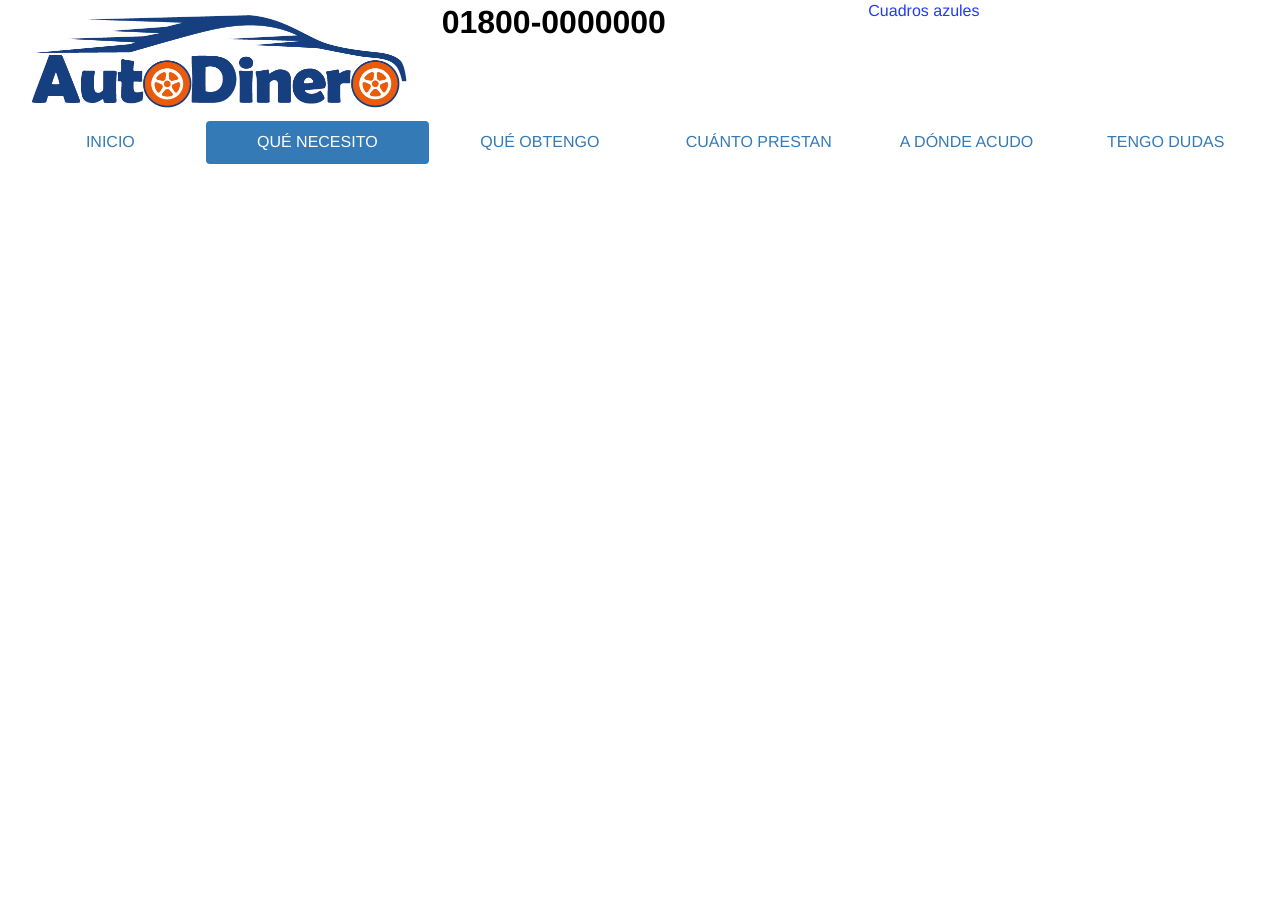
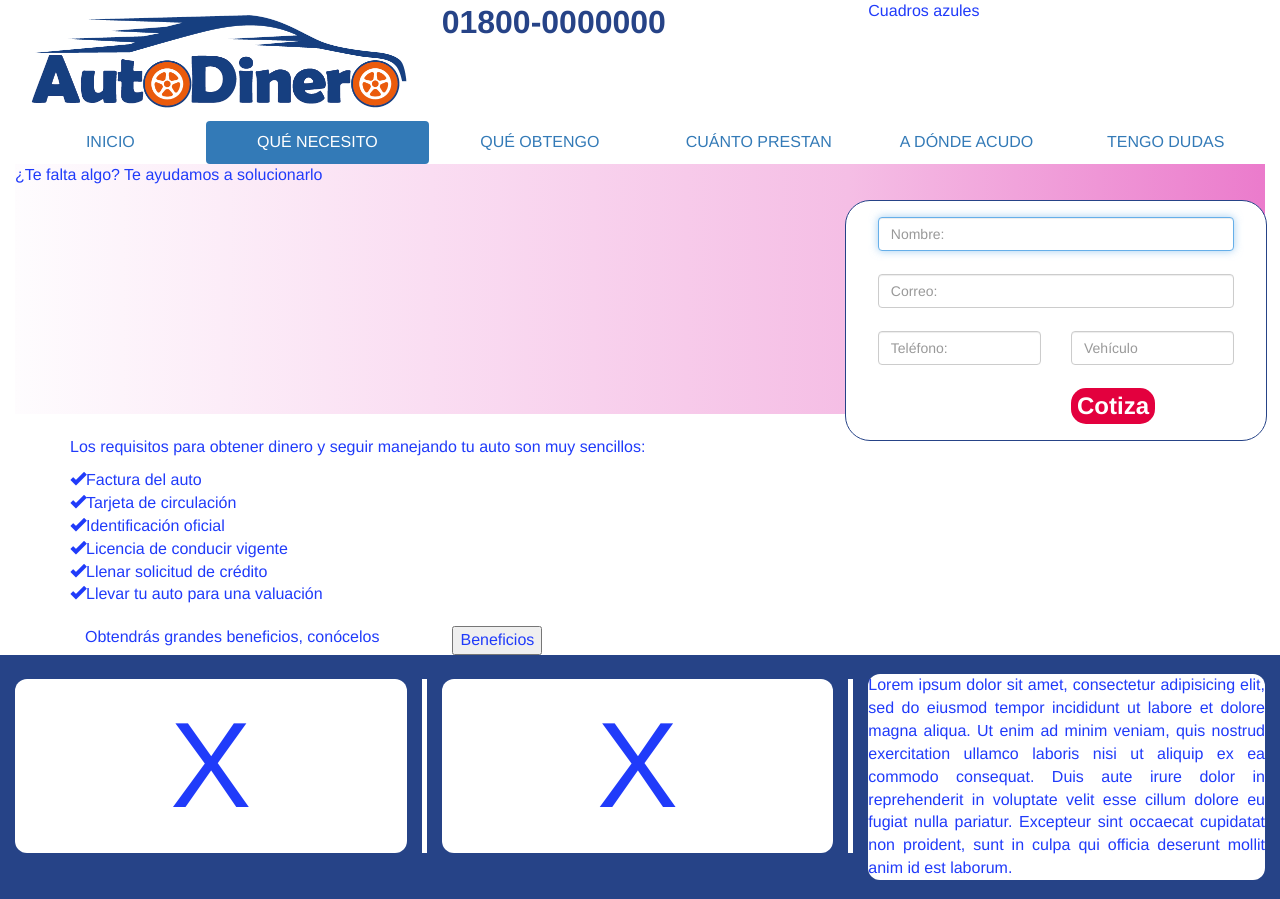
Before and after one commit to alesito500/PDI_web, a PHP site: page /general.html in a window 1280 px wide. Before the commit the page ends 164 px from the top, so only its background shows below. Run offline with PHP 8.4, Linux system fonts and the light colour scheme; some libraries are stand-ins or nearby versions.

Commit message:
Fin de general html
Terminé la base de la página general.html
además de algunas adecuaciones hechas al index y a la hoja de estilos.

```diff
--- a/html/css/style.css
+++ b/html/css/style.css
@@ -14,8 +14,19 @@ article{
   padding-top: 1em;
   padding-bottom: 1em;
   right: 1%;
-  top: 20%;
+  top: 25%;
   background-color: #fff;
+}
+.marco_cotiza button{
+  background-color: #e3003e;
+  color: #fff;
+  font-weight: bolder;
+  border-style: none;
+  font-size: x-large;
+  border-radius: 15px;
+}
+.marco_cotiza button:hover{
+  border: solid 2px #EB7ECD;
 }
 .renglon_imagen {
 	height: 250px;
@@ -93,21 +104,24 @@ article{
 }
 #telefono_01800{
   font-weight: 600;
-  color: #000;
+  color: #264387;
   font-size: 2em;
 }
 #telefono_azul_sm {
 	font-size: 1.7em;
 	margin-left: -1.5em;
 	font-weight: 600;
+  color: #264387;
 }
 #telefono_azul_md {
 	font-size: 1.9em;
   margin-left: -1.5em;
 	font-weight: 600;
+  color: #264387;
 }
-#telefono_azul_lg {
+#telefono_azul_lg{
 	font-size: 2.3em;
 	margin-left: -1.5em;
 	font-weight: 600;
+  color:#264387;
 }
--- a/html/general.html
+++ b/html/general.html
@@ -16,13 +16,15 @@
   <title>¿Qué necesito?</title>
 </head>
 <body>
-  <!-- Men&uacute; de navegaci&oacute;n -->
+
   <div class="container-fluid">
+    <!-- Banner superior -->
     <div class="row" id="banner-superior" >
       <div class="col-xs-8 col-sm-3 col-md-4"><img src="images/Logo-Autodinero.png" class="img-responsive" alt="Autodinero"></div>
       <div class="col-xs-4 col-sm-5 col-md-4" id="telefono_01800">01800-0000000</div>
       <div class="hidden-xs col-sm-4 col-md-4">Cuadros azules</div>
     </div>
+    <!-- Men&uacute; de navegaci&oacute;n -->
     <div class="row" id="menu-navegacion">
       <div class="col-xs-12">
         <ul class="nav nav-pills nav-justified">
@@ -35,8 +37,85 @@
         </ul>
       </div>
     </div>
+    <!-- Men&uacute; de navegaci&oacute;n -->
+    <!-- Banner principal -->
+    <div class="renglon_imagen">
+      <p>¿Te falta algo? Te ayudamos a solucionarlo</p>
+    </div>
+    <br>
+    <div class="container" id="Marco_informacion">
+      <div class="row">
+        <div class="col-sm-8">
+          <p>
+            Los requisitos para obtener dinero y seguir manejando tu auto son muy sencillos:
+            <dl>
+              <dt class="dt-no-bold"><span class="glyphicon glyphicon-ok"  aria-hidden="true"></span>Factura del auto</dt>
+              <dt class="dt-no-bold"><span class="glyphicon glyphicon-ok"  aria-hidden="true"></span>Tarjeta de circulaci&oacute;n</dt>
+              <dt class="dt-no-bold"><span class="glyphicon glyphicon-ok"  aria-hidden="true"></span>Identificaci&oacute;n oficial</dt>
+              <dt class="dt-no-bold"><span class="glyphicon glyphicon-ok"  aria-hidden="true"></span>Licencia de conducir vigente</dt>
+              <dt class="dt-no-bold"><span class="glyphicon glyphicon-ok"  aria-hidden="true"></span>Llenar solicitud de cr&eacute;dito</dt>
+              <dt class="dt-no-bold"><span class="glyphicon glyphicon-ok"  aria-hidden="true"></span>Llevar tu auto para una valuaci&oacute;n</dt>
+            </dl>
+          </p>
+          <div class="row">
+            <div class="col-sm-8">
+              <div class="col-sm-9">
+                Obtendr&aacute;s grandes beneficios, con&oacute;celos
+              </div>
+              <div class="col-sm-3">
+                <button type="button" id="boton-beneficios" >Beneficios</button>
+              </div>
+            </div>
+          </div>
+        </div>
+      </div>
+    </div>
+    <!-- Pie de p&aacute;gina azul -->
+      <div class="row fondo_azul">
+        <div class="col-xs-4" id="cuadro_inferior_1">
+          <div class="fondo_blanco">X</div>
+        </div>
+        <div class="col-xs-4" id="cuadro_inferior_2">
+           <div class="fondo_blanco">X</div>
+        </div>
+        <div class="col-xs-4" id="cuadro_inferior_3">
+          <div class="fondo_blanco">Lorem ipsum dolor sit amet, consectetur adipisicing elit, sed do eiusmod tempor incididunt ut labore et dolore magna aliqua. Ut enim ad minim veniam, quis nostrud exercitation ullamco laboris nisi ut aliquip ex ea commodo consequat. Duis aute irure dolor in reprehenderit in voluptate velit esse cillum dolore eu fugiat nulla pariatur. Excepteur sint occaecat cupidatat non proident, sunt in culpa qui officia deserunt mollit anim id est laborum.</div>
+          </div>
+      </div>
+    <!-- Pie de p&aacute;gina azul -->
   </div>
-  <!-- Men&uacute; de navegaci&oacute;n -->
-
+  <!-- Container-fluid principal -->
+  <!-- Marco para cotizar -->
+  <div class="marco_cotiza" id="forma_cotizador">
+    <form id="cotizador">
+      <div class="row">
+        <div class="col-sm-12">
+          <input type="text" id="nombre-cotizador" placeholder="Nombre:" class="form-control" autofocus="true" tabindex="1" required="true"></intput>
+        </div>
+      </div>
+      <br>
+      <div class="row">
+        <div class="col-sm-12">
+          <input type="email" id="mail-cotizador" class="form-control" placeholder="Correo:" tabindex="2" required="true">
+        </div>
+      </div>
+      <br>
+      <div class="row">
+        <div class="col-sm-6">
+          <input type="tel" id="tel-cotizador" class="form-control" placeholder="Tel&eacute;fono:" tabindex="3" required="true" maxlength="10">
+        </div>
+        <div class="col-sm-6">
+          <input type="text" id="auto-cotizador" placeholder="Veh&iacute;culo" tabindex="4" required="true" class="form-control">
+        </div>
+      </div>
+      <br>
+      <div class="row">
+        <div class="col-sm-5 col-sm-offset-6">
+          <button type="button" id="boton-cotizador" tabindex="5" >Cotiza</button>
+        </div>
+      </div>
+    </form>
+  </div>
+  <!-- Marco para cotizar -->
 </body>
 </html>
--- a/html/index.html
+++ b/html/index.html
@@ -152,6 +152,7 @@
       </div>
     </div>
   </div>
+  <br>
   <!-- Pie de p&aacute;gina azul -->
   <div class="container-fluid">
     <div class="row fondo_azul">
```
Also changed, not shown: 1 other file.
